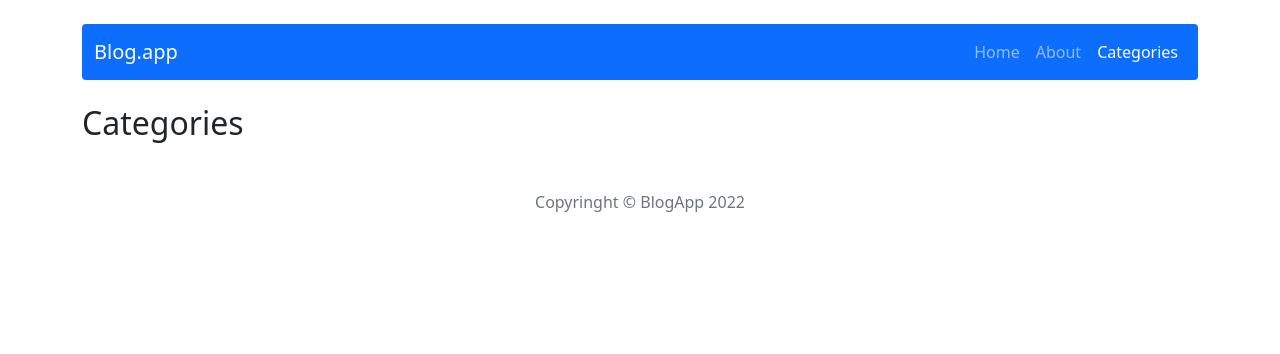
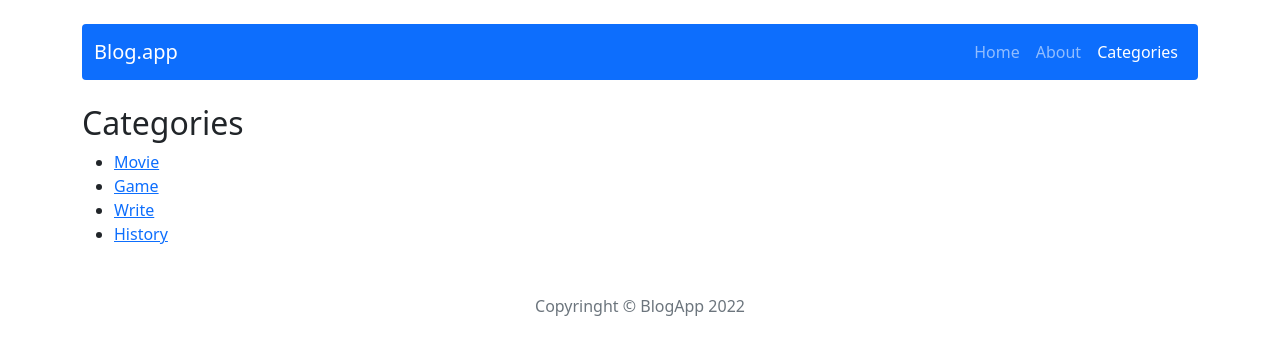
Before and after one commit to SapiannykSerhii/react-blog, a React (Create React App) app: page /categories in a window 1280 px wide. Shown: the top 354 px of the page. Built offline with nearby package versions, Linux system fonts and the light colour scheme.

Commit message:
render  Categories

```diff
--- a/src/components/features/PostForm.js
+++ b/src/components/features/PostForm.js
@@ -23,7 +23,7 @@ function PostForm({ action, actionText, ...props }) {
   const [contentError, setContentError] = useState(false);
   const [dateError, setDateError] = useState(false);
 
-  const [category] = useState(props.category || '')
+  const [category, setCategory] = useState(props.category || '')
 
 
   const categories = useSelector(state => getAllCategories(state))
@@ -72,7 +72,7 @@ function PostForm({ action, actionText, ...props }) {
           {dateError && <small className="d-block from-text text-danger mt-2">Date can't be empty</small>}
       </Form.Group>
 
-      <Form.Select>
+      <Form.Select onChange={(event) => setCategory(event.target.value)} value={category}>
             {categories.map(category =>
               (<option key={category.id}
                   value={category.name}>
--- a/src/components/pages/Categories.js
+++ b/src/components/pages/Categories.js
@@ -1,10 +1,24 @@
+import { useSelector } from "react-redux";
+import { Link } from "react-router-dom";
+import { getAllCategories } from "../../Redux/categoriesReducer";
 
 
 const Categories = () => {
+
+  const categories = useSelector(state => getAllCategories(state))
+  console.log(categories);
+
   return (
-    <div>
+    <>
       <h2>Categories</h2>
-    </div>
+      <ul>
+        {
+           categories.map(category => (
+            <li key={category.id}><Link to={`/categories/${category.name}`}>{category.name}</Link></li>
+          ))
+        }
+      </ul>
+    </>
   )
 }
 
```
